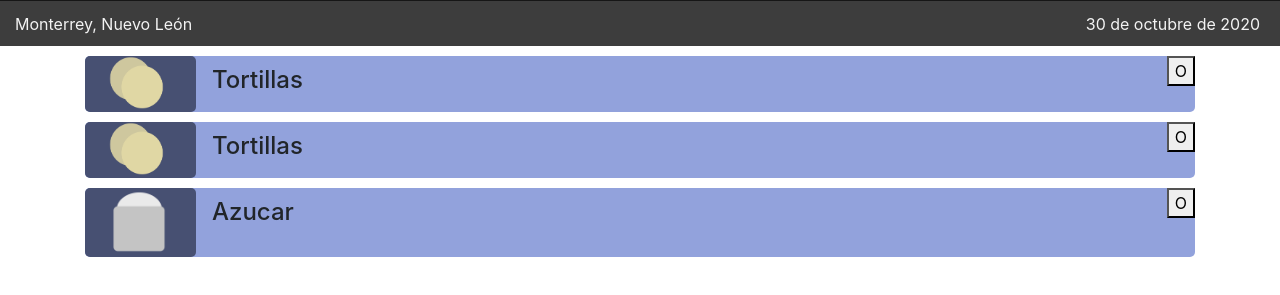
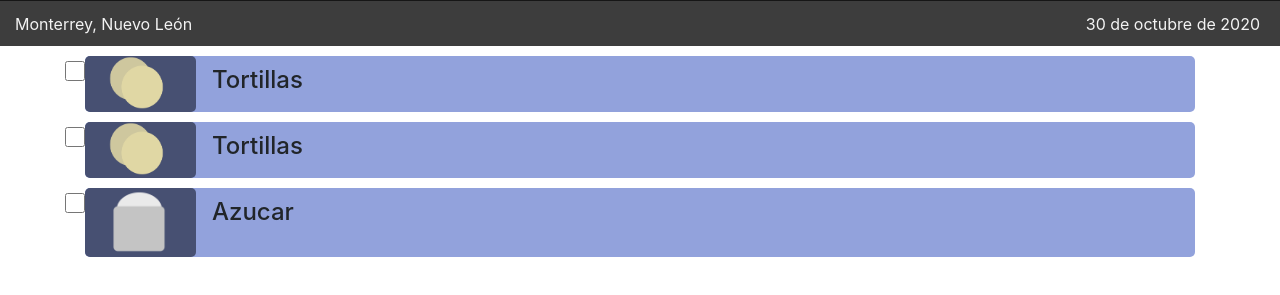
Before and after one commit to netocervantes98/Web-Development-Project, a plain HTML site: page client/cart.html in a window 1280 px wide. Shown: the part 79-374 px from the top of the page. Drawn offline with nearby package versions, Linux system fonts and the light colour scheme.

Commit message:
Checkbox en cart para los items

```diff
--- a/client/cart.html
+++ b/client/cart.html
@@ -28,8 +28,8 @@
                     <div class="media-body">
                       <h4 class="mt-0">Tortillas</h4>
                     </div>
-                    <button class="cart-button">O</button>
-                  </div>
+                    <input type="checkbox" class="form-check-input" id="exampleCheck1">
+                </div>
             </li>
             <li class="cart-element">
                 <div class="media">
@@ -37,8 +37,8 @@
                     <div class="media-body">
                       <h4 class="mt-0">Tortillas</h4>
                     </div>
-                    <button class="cart-button">O</button>
-                  </div>
+                    <input type="checkbox" class="form-check-input" id="exampleCheck1">
+                </div>
             </li>
             <li class="cart-element">
                 <div class="media">
@@ -46,8 +46,8 @@
                     <div class="media-body">
                       <h4 class="mt-0">Azucar</h4>
                     </div>
-                    <button class="cart-button">O</button>
-                  </div>
+                    <input type="checkbox" class="form-check-input" id="exampleCheck1">
+                </div>
             </li>
           </ul>
     </div>
--- a/client/styles.css
+++ b/client/styles.css
@@ -80,3 +80,8 @@
 .cart-button {
     height: 100%;
 }
+
+.form-check-input {
+    width: 20px !important;
+    height: 20px !important;
+}
```
